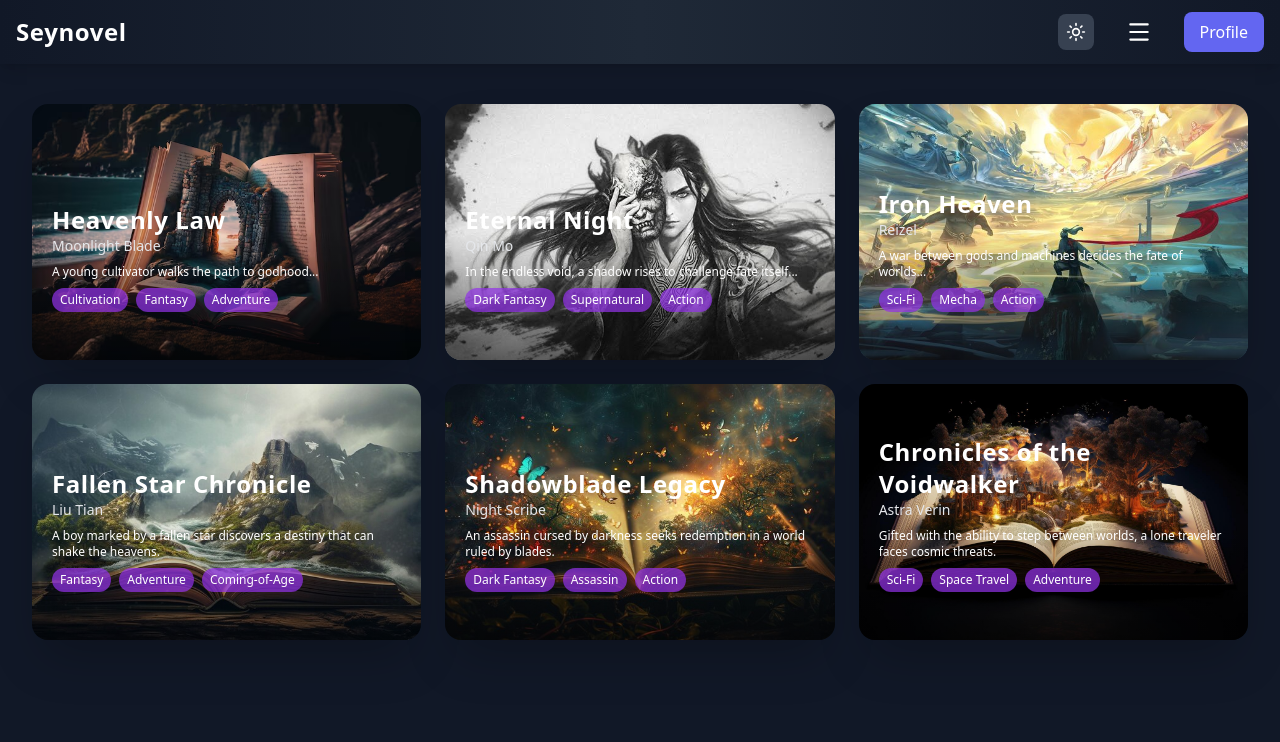
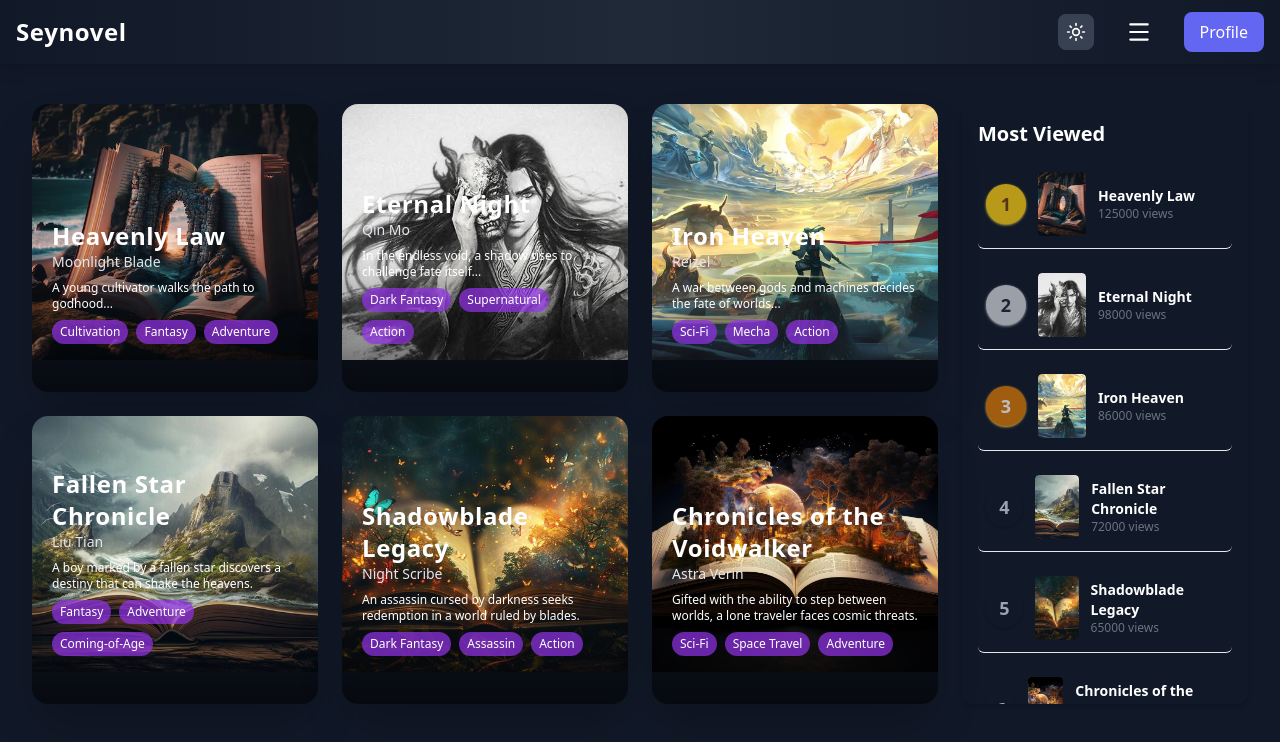
Before and after one commit to Rangsey0/novel-reading-website, a React (Create React App) app: page / in a window 1280 px wide. Shown: the top 742 px of the page. Built offline with nearby package versions, Linux system fonts and the light colour scheme.

Commit message:
add most viewed to right side of homepage

```diff
--- /dev/null
+++ b/src/components/MostViewedCard.jsx
@@ -0,0 +1,46 @@
+import React from "react";
+import { Link } from "react-router-dom";
+
+function MostViewedCard({ novel, rank }) {
+  // Badge colors for top 3
+  const badgeColors = {
+    1: "bg-yellow-400 text-yellow-900 shadow-yellow-300",
+    2: "bg-gray-300 text-gray-800 shadow-gray-300",
+    3: "bg-amber-600 text-white shadow-amber-300",
+  };
+
+  const isTopThree = rank <= 3;
+
+  return (
+    <Link
+      to={`/novel/${novel.id}`}
+      className="flex items-center gap-3 border-b pb-3 hover:bg-gray-100 dark:hover:bg-gray-800 p-2 rounded-md transition group"
+    >
+      {/* Rank number / Badge */}
+      <div
+        className={`flex items-center justify-center w-10 h-10 rounded-full font-extrabold text-lg shadow
+        ${isTopThree ? badgeColors[rank] : "text-gray-400"}
+        ${isTopThree ? "animate-pulse" : ""}`}
+      >
+        {rank}
+      </div>
+
+      {/* Image with hover zoom */}
+      <div className="overflow-hidden rounded">
+        <img
+          src={novel.cover}
+          alt={novel.title}
+          className="w-12 h-16 object-cover rounded transform group-hover:scale-110 transition duration-300"
+        />
+      </div>
+
+      {/* Text */}
+      <div className="flex flex-col">
+        <h3 className="font-semibold text-sm line-clamp-2">{novel.title}</h3>
+        <p className="text-xs text-gray-500">{novel.views} views</p>
+      </div>
+    </Link>
+  );
+}
+
+export default MostViewedCard;
--- a/src/pages/Home.jsx
+++ b/src/pages/Home.jsx
@@ -1,24 +1,44 @@
 import React, { useEffect, useState } from "react";
 import NovelCard from "../components/NovelCard";
+import MostViewedCard from "../components/MostViewedCard";
 
 function Home() {
   const [novels, setNovels] = useState([]);
+  const [mostViewed, setMostViewed] = useState([]);
 
   useEffect(() => {
     fetch("/data/novels.json")
       .then((res) => res.json())
       .then((data) => {
-        // Only take the first novels
+        // Left side: first 6 novels
         setNovels(data.slice(0, 6));
+
+        // Right side: sort by views (highest → lowest)
+        const sorted = [...data].sort((a, b) => b.views - a.views);
+        setMostViewed(sorted.slice(0, 15)); // top 15
       })
       .catch((error) => console.error("Error loading novels:", error));
   }, []);
 
   return (
-    <div className="p-6 grid grid-cols-1 sm:grid-cols-2 md:grid-cols-3 gap-6">
-      {novels.map((novel) => (
-        <NovelCard key={novel.id} novel={novel} />
-      ))}
+    <div className="p-6 grid grid-cols-1 lg:grid-cols-4 gap-6">
+      {/* LEFT SIDE — Latest novels */}
+      <div className="lg:col-span-3 grid grid-cols-1 sm:grid-cols-2 md:grid-cols-3 gap-6">
+        {novels.map((novel) => (
+          <NovelCard key={novel.id} novel={novel} />
+        ))}
+      </div>
+
+      {/* RIGHT SIDE — Most Viewed */}
+      <div className="lg:col-span-1 bg-white dark:bg-gray-900 p-4 rounded-xl shadow-md h-[600px] overflow-y-auto">
+        <h2 className="text-xl font-bold mb-4">Most Viewed</h2>
+
+        <div className="space-y-4">
+          {mostViewed.map((novel, index) => (
+            <MostViewedCard key={novel.id} novel={novel} rank={index + 1} />
+          ))}
+        </div>
+      </div>
     </div>
   );
 }
```
